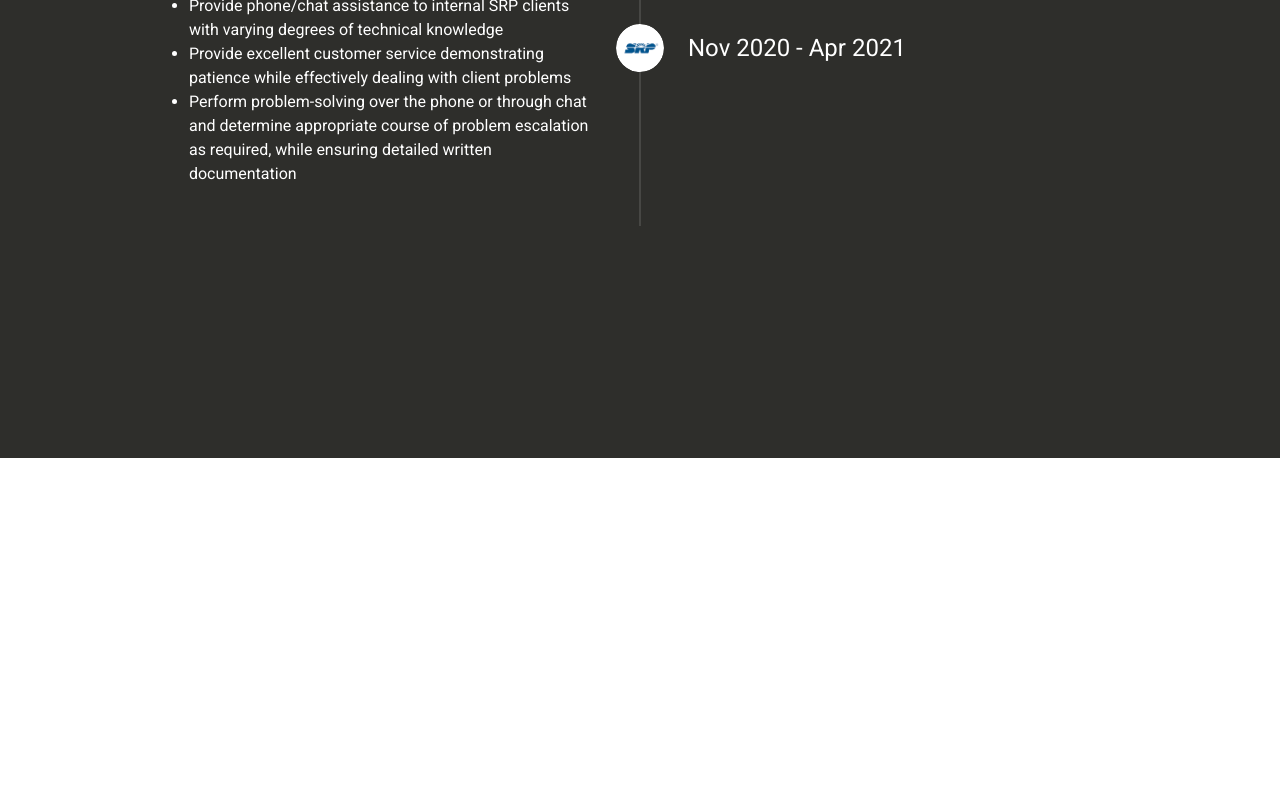
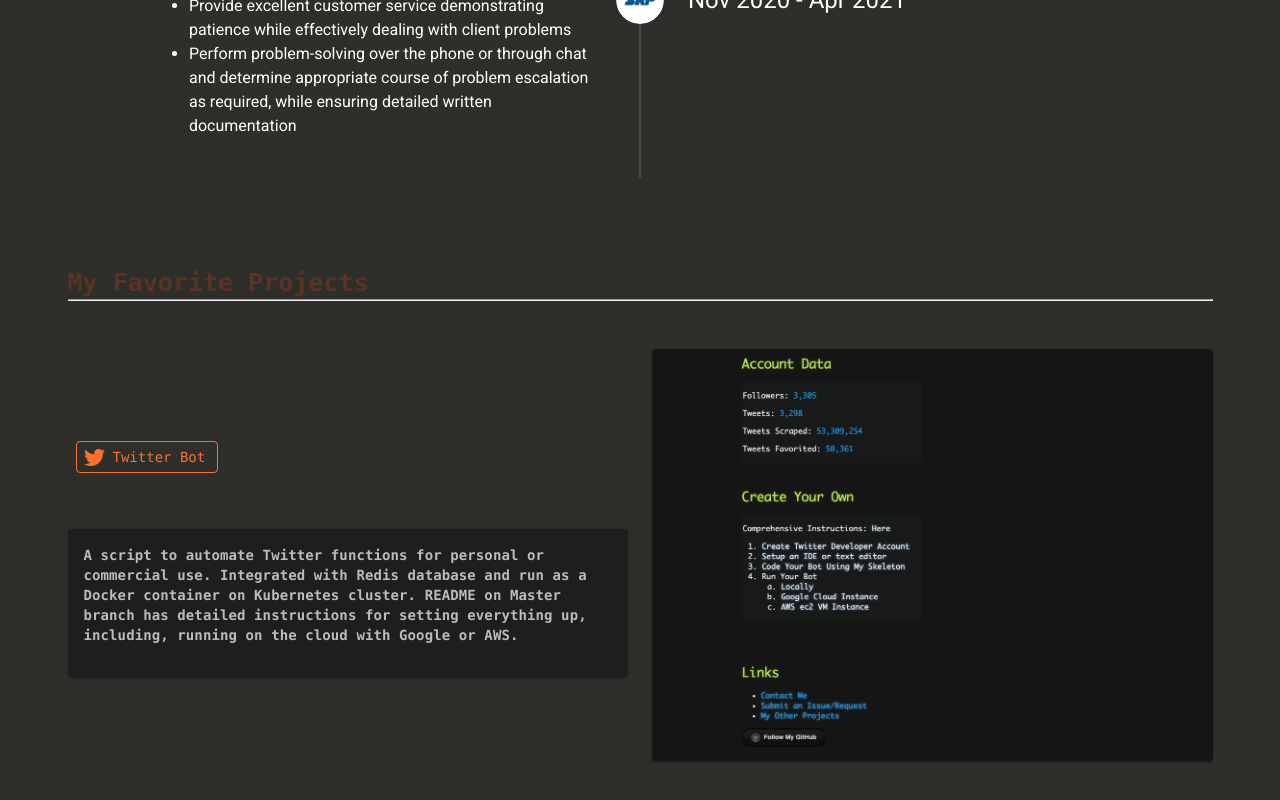
Before and after one commit to abspen1/V3, a Vue app: page / in a window 1280 px wide. Shown: the part 1886-2686 px from the top of the page. Before the commit the page ends 2344 px from the top, so only its background shows below. Built offline with nearby package versions, Linux system fonts and the light colour scheme.

Commit message:
update font family

```diff
--- a/src/App.vue
+++ b/src/App.vue
@@ -38,3 +38,54 @@
   },
 };
 </script>
+
+<style>
+h1 {
+  font-family: monaco, Consolas, "Lucida Console", monospace;
+  font-size: 30px;
+  font-style: normal;
+  font-variant: normal;
+  font-weight: bold;
+  line-height: 32px;
+}
+h2 {
+  font-family: monaco, Consolas, "Lucida Console", monospace;
+  font-size: 25px;
+  font-style: normal;
+  font-variant: normal;
+  font-weight: bold;
+  line-height: 25px;
+}
+h3 {
+  font-family: monaco, Consolas, "Lucida Console", monospace;
+  font-size: 20px;
+  font-style: normal;
+  font-variant: normal;
+  font-weight: bold;
+  line-height: 20px;
+}
+p {
+  font-family: monaco, Consolas, "Lucida Console", monospace;
+  font-size: 14px;
+  font-style: normal;
+  font-variant: normal;
+  font-weight: 400;
+  line-height: 20px;
+}
+blockquote {
+  font-family: monaco, Consolas, "Lucida Console", monospace;
+  font-size: 21px;
+  font-style: normal;
+  font-variant: normal;
+  font-weight: 400;
+  line-height: 30px;
+}
+pre {
+  font-family: monaco, Consolas, "Lucida Console", monospace;
+  font-size: 13px;
+  font-style: normal;
+  font-variant: normal;
+  font-weight: 400;
+  line-height: 18px;
+}
+</style>
--- a/src/components/Home/About.vue
+++ b/src/components/Home/About.vue
@@ -11,7 +11,7 @@
         md="4"
         lg="4"
       >
-        <h3 class="accent--text headline font-weight-bold">About Me</h3>
+        <h2 class="accent--text pb-1 font-weight-bold">About Me</h2>
         <hr>
         <br>
         <p>I am a Senior at Arizona State University expecting to graduate in May, 2022 with a Computer Science degree. I am working as a Data Engineer Intern for <code
--- a/src/components/Home/Projects.vue
+++ b/src/components/Home/Projects.vue
@@ -0,0 +1,59 @@
+<template>
+  <div class="projects">
+    <v-row>
+      <v-col>
+        <h2 class="accent--text font-weight-bold pb-1">My Favorite Projects</h2>
+        <hr>
+        <br>
+      </v-col>
+    </v-row>
+    <v-row
+      style="padding-bottom: 20vh;"
+      justify="center"
+      align="center"
+      class="about"
+    >
+      <v-col cols="6">
+        <v-chip
+          class="ma-2"
+          color="primary"
+          label
+          link
+          href="https://austinspencer.works/twitter-bot"
+          outlined
+        >
+          <v-icon left>
+            mdi-twitter
+          </v-icon>
+          Twitter Bot
+        </v-chip>
+        <br>
+        <br>
+        <br>
+        <v-card>
+          <v-card-text>
+            <p class="font-weight-bold">A script to automate Twitter functions for personal or commercial use. Integrated with Redis database and run as a
+              Docker container on Kubernetes cluster. README on Master branch has detailed instructions for setting everything up,
+              including, running on the cloud with Google or AWS.</p>
+          </v-card-text>
+        </v-card>
+
+      </v-col>
+      <v-col cols="6">
+        <v-card class="mx-auto">
+          <v-img src="twitbot.png"></v-img>
+        </v-card>
+      </v-col>
+    </v-row>
+  </div>
+</template>
+
+<script>
+export default {};
+</script>
+
+<style lang="scss" scoped>
+.projects {
+  font-family: monaco, Consolas, "Lucida Console", monospace;
+}
+</style>
--- a/src/components/Home/WorkHistory.vue
+++ b/src/components/Home/WorkHistory.vue
@@ -6,7 +6,7 @@
       class="about"
     >
       <v-col cols="5">
-        <h3 class="accent--text headline font-weight-bold">Work History</h3>
+        <h2 class="accent--text pb-1 font-weight-bold">Work History</h2>
         <hr>
         <br>
       </v-col>
--- a/src/views/Home.vue
+++ b/src/views/Home.vue
@@ -3,6 +3,7 @@
     <landing />
     <about />
     <work-history />
+    <projects />
   </v-container>
 </template>
 
@@ -10,6 +11,7 @@
 import Landing from "../components/Home/Landing.vue";
 import About from "../components/Home/About.vue";
 import WorkHistory from "../components/Home/WorkHistory.vue";
+import Projects from "../components/Home/Projects.vue";
 
 export default {
   name: "Home",
@@ -17,6 +19,7 @@
     landing: Landing,
     about: About,
     "work-history": WorkHistory,
+    projects: Projects,
   },
   methods: {
     USAA() {
```
Also changed, not shown: public/twitbot.png (added), public/twitter-bot.png (added).
